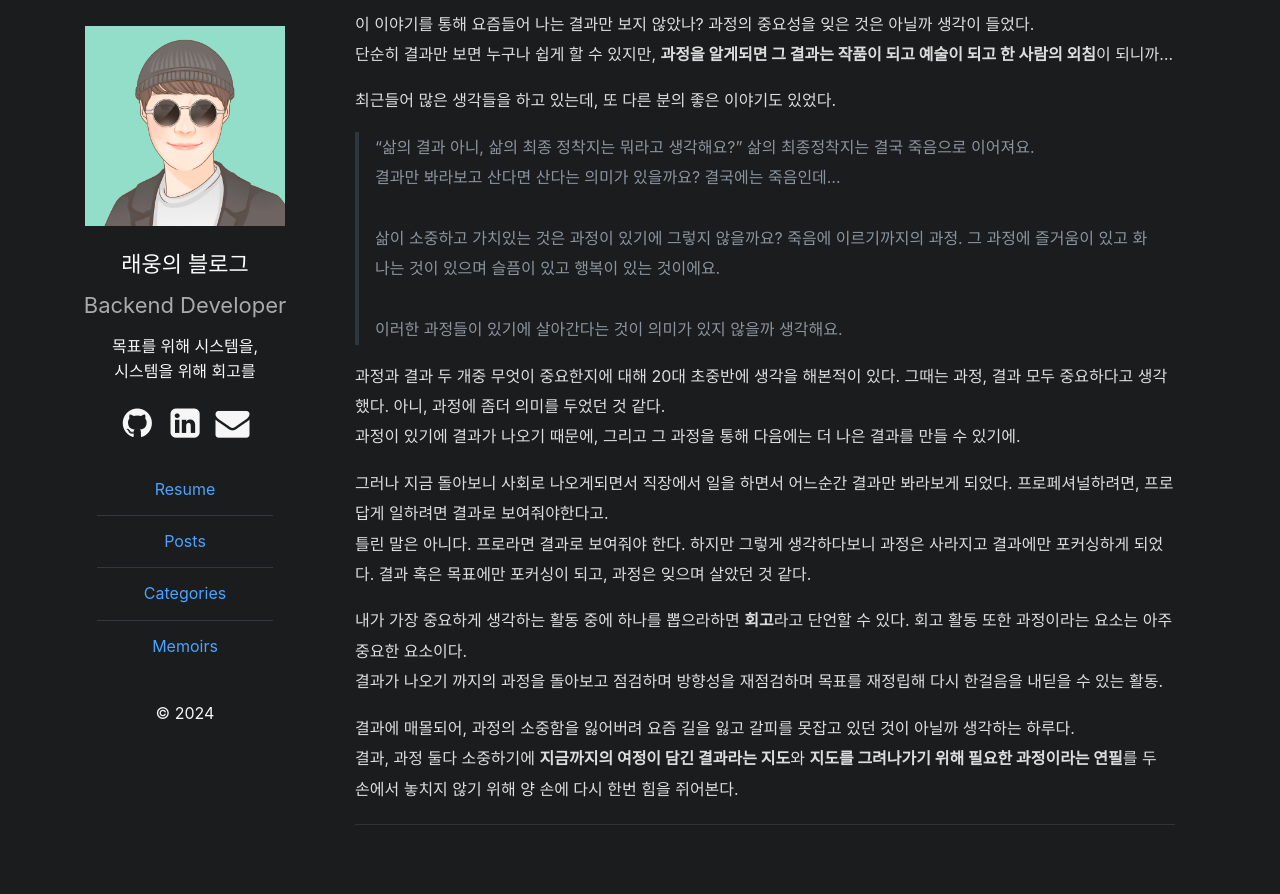
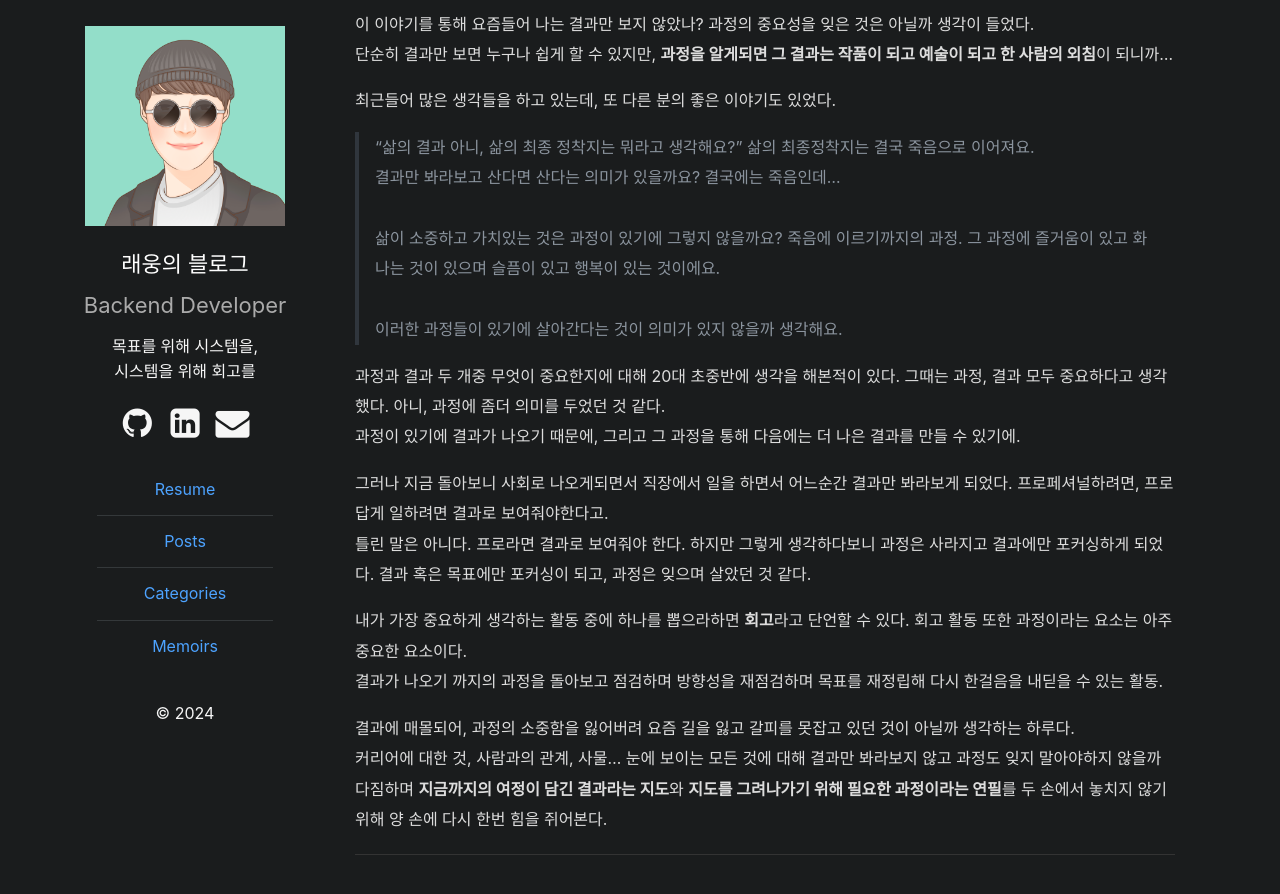
Before and after one commit to wlroh/wlroh.github.io, a Jekyll site: the page built from _posts/memoirs/2024-02-24-memoir-process-result.md, in a window 1280 px wide and 900 px high, scrolled down 1550 px. Shown: the top 894 px of the window. Built offline with Jekyll 4.4.1, drawn with Linux system fonts in a browser that asks for light colours; comment, search, counter and statistics services are not loaded; before the commit the page ends 2420 px from its top, so only the background shows below that.

Commit message:
docs: 생각정리 포스팅의 내용을 수정하라라

```diff
--- a/_posts/memoirs/2024-02-24-memoir-process-result.md
+++ b/_posts/memoirs/2024-02-24-memoir-process-result.md
@@ -43,4 +43,4 @@ categories:  Memoir
 결과가 나오기 까지의 과정을 돌아보고 점검하며 방향성을 재점검하며 목표를 재정립해 다시 한걸음을 내딛을 수 있는 활동.
 
 결과에 매몰되어, 과정의 소중함을 잃어버려 요즘 길을 잃고 갈피를 못잡고 있던 것이 아닐까 생각하는 하루다. <br/>
-결과, 과정 둘다 소중하기에 **지금까지의 여정이 담긴 결과라는 지도**와 **지도를 그려나가기 위해 필요한 과정이라는 연필**를 두 손에서 놓치지 않기 위해 양 손에 다시 한번 힘을 쥐어본다.
+커리어에 대한 것, 사람과의 관계, 사물... 눈에 보이는 모든 것에 대해 결과만 봐라보지 않고 과정도 잊지 말아야하지 않을까 다짐하며 **지금까지의 여정이 담긴 결과라는 지도**와 **지도를 그려나가기 위해 필요한 과정이라는 연필**를 두 손에서 놓치지 않기 위해 양 손에 다시 한번 힘을 쥐어본다.
```
